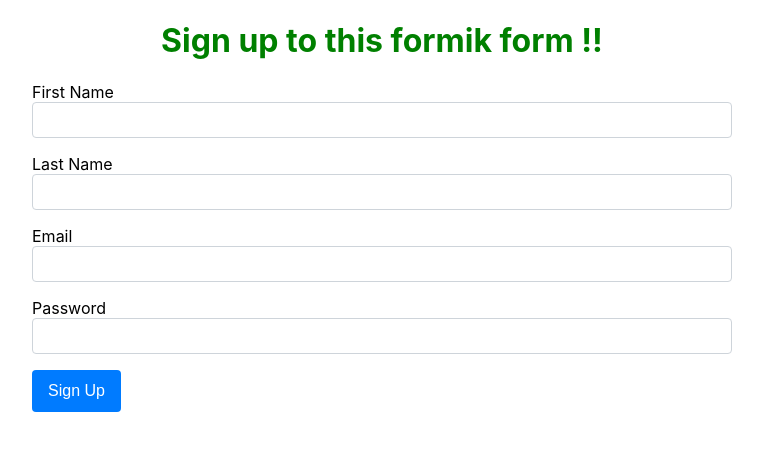
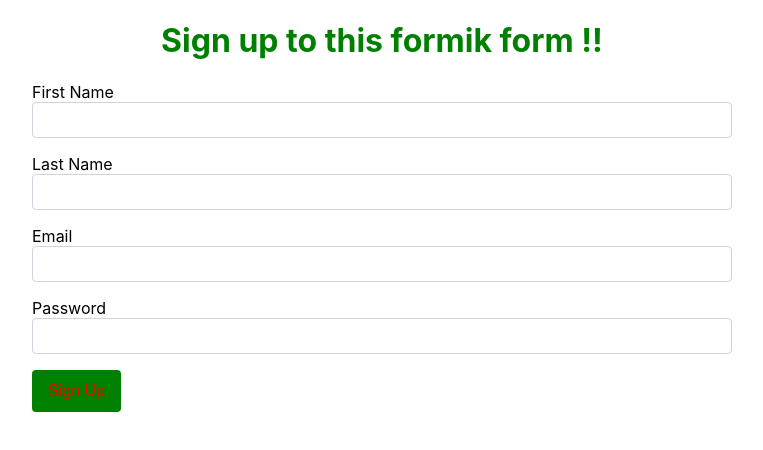
Before and after one commit to punitayadav26/formikapp, a React (Create React App) app: page / in a window 1280 px wide. Shown: the top 450 px of the page, without its empty margins (258-1021 px from the left). Built offline with nearby package versions, Linux system fonts and the light colour scheme.

Commit message:
changing text color and button

```diff
--- a/src/index.css
+++ b/src/index.css
@@ -56,7 +56,7 @@ h2,h3,h4,h5,h6, p {
   margin: 2rem auto;
   font-size: 2rem;
   font-weight: bold;
-  color: #343a40;
+  color:purple;
 }
 
 .app-title {
@@ -85,8 +85,8 @@ h2,h3,h4,h5,h6, p {
 
 .login-form button {
   white-space: nowrap;
-  background-color: #007bff;
-  color: #fff;
+  background-color:green;
+  color: red;
   border: none;
   padding: .75rem 1rem;
   border-radius: .25rem;
```
